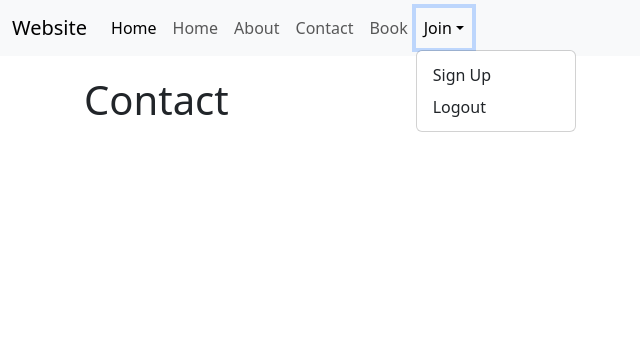
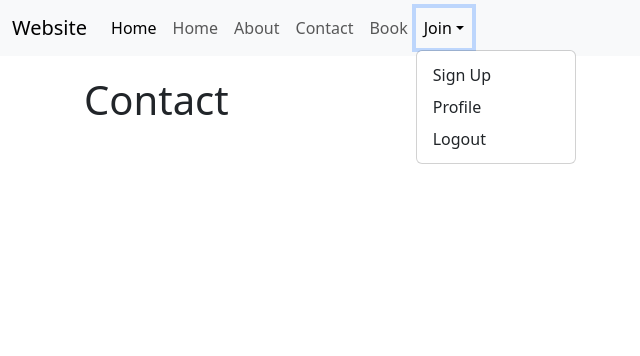
Before and after one commit to diegosno/project4-django, a Django app: page /contact/ in a window 1280 px wide, after a click on "Join". Shown: the top 356 px of the page, without its empty margins (0-640 px from the left). Run offline with Django 3.2, Linux system fonts and the light colour scheme; the visitor is signed in with stand-in values (Sample User, id 1).

Commit message:
Add a link to the 'Profile' page in the dropdown menu.

```diff
--- a/templates/website/base.html
+++ b/templates/website/base.html
@@ -43,6 +43,7 @@
                 <div class="dropdown-menu">
                     <a class="dropdown-item" href="{% url 'signup' %}">Sign Up</a>
                     {% if user.is_authenticated %}
+                    <a class="dropdown-item" href="{% url 'profile' %}">Profile</a>
                     <a class="dropdown-item" href="{%  url 'logout' %}">Logout</a>
                     {% else %}
                     <a class="dropdown-item" href="{%  url 'login' %}">Login</a>
```
